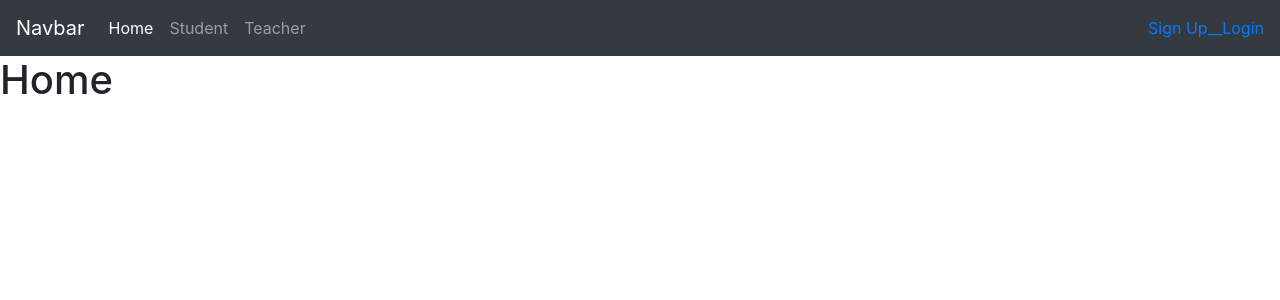
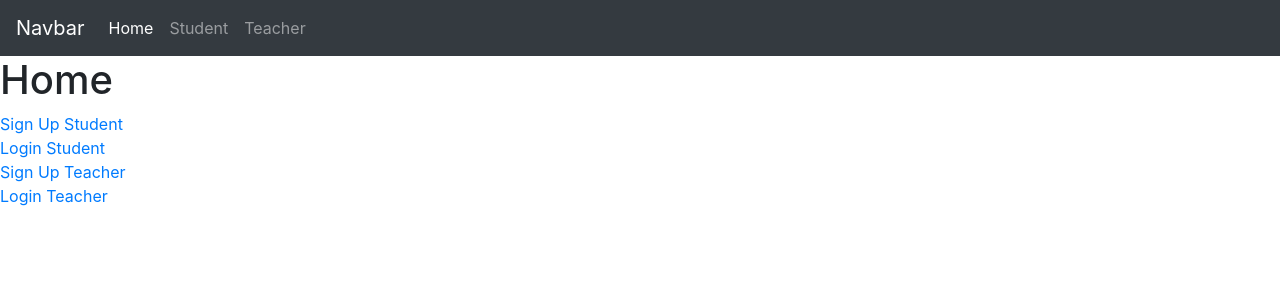
Before and after one commit to namanmalikk/Sutex_Lms, a Django app: page / in a window 1280 px wide. Shown: the top 300 px of the page. Run offline with Django 3.2, Linux system fonts and the light colour scheme; some libraries are stand-ins or nearby versions.

Commit message:
separate login for student and teachers

```diff
--- a/courses/templates/home.html
+++ b/courses/templates/home.html
@@ -1,3 +1,17 @@
 {% extends 'base.html' %}{% load static %} {% block content %}
 <h1>Home</h1>
-{% endblock %}
+{% if not user.is_authenticated %}
+<span style="color: white"
+  ><a href="{% url 'signupStudent' %}">Sign Up Student</a></span
+>
+<br />
+<span style="color: white"
+  ><a href="{% url 'loginStudent' %}">Login Student</a></span
+><br />
+<span style="color: white"
+  ><a href="{% url 'signupTeacher' %}">Sign Up Teacher</a></span
+><br />
+<span style="color: white"
+  ><a href="{% url 'loginTeacher' %}">Login Teacher</a></span
+>
+{% endif %} {% endblock %}
--- a/courses/templates/navbar.html
+++ b/courses/templates/navbar.html
@@ -27,11 +27,5 @@
   {% if user.is_authenticated %}
   <span style="color: white">Hello {{user.username}}__</span>
   <span style="color: white"><a href="{% url 'logoutUser' %}">Logout</a></span>
-  {% else %}
-  <span style="color: white"
-    ><a href="{% url 'signupUser' %}">Sign Up__</a></span
-  >
-  <span style="color: white"><a href="{% url 'loginUser' %}">Login </a></span>
-
   {% endif %}
 </nav>
--- a/courses/urls.py
+++ b/courses/urls.py
@@ -6,7 +6,10 @@ urlpatterns = [
     path('teacher/dashboard/', views.teacherDashboard, name='teacherDashboard'),
     path('student/dashboard/', views.studentDashboard, name='studentDashboard'),
 
-    path('signup/', views.signupUser, name='signupUser'),
-    path('login/', views.loginUser, name='loginUser'),
+    path('teacher/signup/', views.signupTeacher, name='signupTeacher'),
+    path('teacher/login/', views.loginTeacher, name='loginTeacher'),
+    path('student/signup/', views.signupStudent, name='signupStudent'),
+    path('student/login/', views.loginStudent, name='loginStudent'),
+
     path('logout/', views.logoutUser, name='logoutUser'),
 ]
--- a/courses/views.py
+++ b/courses/views.py
@@ -2,23 +2,53 @@ from django.shortcuts import render, redirect
 from django.contrib.auth.forms import UserCreationForm
 from django.contrib import messages
 from django.contrib.auth import authenticate, login, logout
+from django.contrib.auth.models import Group
 from .forms import CreateUserForm
 
 
-def signupUser(request):
+def signupStudent(request):
     form = CreateUserForm()
     if request.method == 'POST':
         form = CreateUserForm(request.POST)
         if form.is_valid():
-            form.save()
+            user = form.save()
+            group = Group.objects.get(name='student')
+            user.groups.add(group)
             messages.success(request, 'user succesfully created')
-            return redirect('loginUser')
+            return redirect('home')
 
     context = {'form': form}
     return render(request, 'signup.html', context)
 
 
-def loginUser(request):
+def loginStudent(request):
+    if request.method == 'POST':
+        username = request.POST.get('username')
+        password = request.POST.get('password')
+        user = authenticate(request, username=username, password=password)
+        if user is not None:
+            login(request, user)
+            messages.success(request, 'logged in')
+    context = {}
+    return render(request, 'login.html', context)
+
+
+def signupTeacher(request):
+    form = CreateUserForm()
+    if request.method == 'POST':
+        form = CreateUserForm(request.POST)
+        if form.is_valid():
+            user = form.save()
+            group = Group.objects.get(name='teacher')
+            user.groups.add(group)
+            messages.success(request, 'user succesfully created')
+            return redirect('home')
+
+    context = {'form': form}
+    return render(request, 'signup.html', context)
+
+
+def loginTeacher(request):
     if request.method == 'POST':
         username = request.POST.get('username')
         password = request.POST.get('password')
@@ -33,7 +63,7 @@ def loginUser(request):
 def logoutUser(request):
     logout(request)
     messages.success(request, 'logged out')
-    return redirect('loginUser')
+    return redirect('home')
 
 
 def home(request):
```
Also changed, not shown: db.sqlite3.
